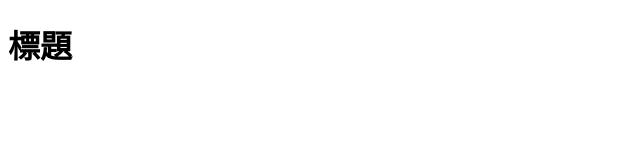
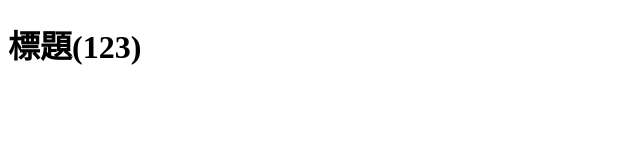
Before and after one commit to ahmomoz/git1022-2, a plain HTML site: page index.html in a window 1280 px wide. Shown: the whole page, without its empty margins (0-640 px from the left). Drawn offline with Linux system fonts and the light colour scheme.

Commit message:
新增 html

```diff
--- a/index.html
+++ b/index.html
@@ -6,6 +6,6 @@
     <title>Document</title>
 </head>
 <body>
-    <h1>標題</h1>
+    <h1>標題(123)</h1>
 </body>
 </html>
```
